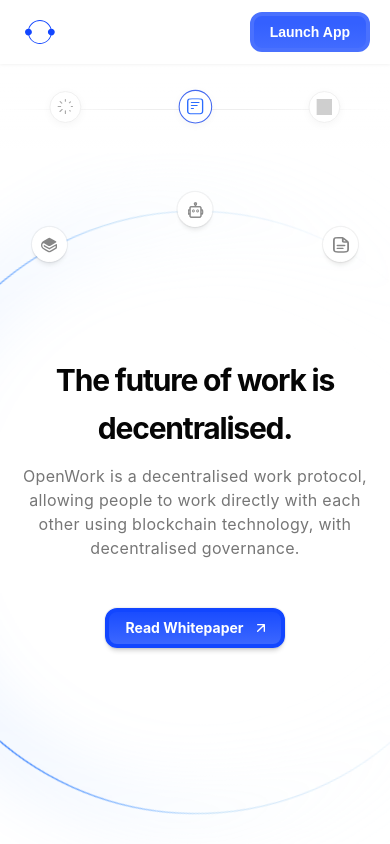
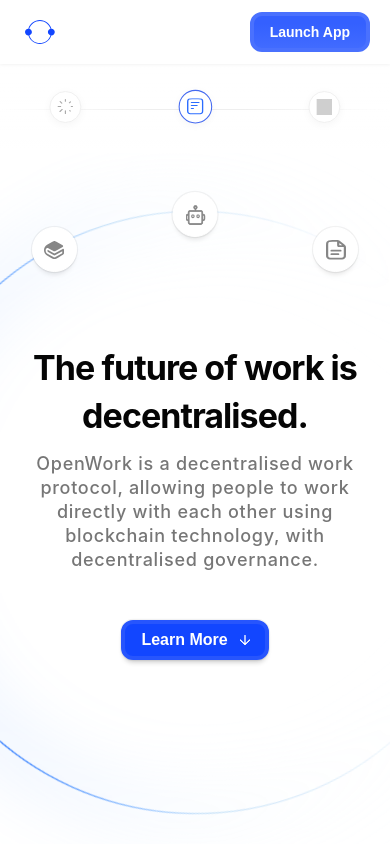
Before and after one commit to jeevithdharanish/OpenWork-pro, a React (Vite) app: page / in a window 390 px wide. Shown: the top 844 px of the page. Built offline with nearby package versions, Linux system fonts and the light colour scheme; grey boxes are pictures that could not be loaded.

Commit message:
mobile changes part-4 herosectioin-complete

```diff
--- a/src/pages/LandingPage/LandingPage.css
+++ b/src/pages/LandingPage/LandingPage.css
@@ -199,6 +199,7 @@ body.sidebar-expanded .page-radiant-glow {
   }
 }
 
+
 /* Shared Blue Button Style for Landing Page */
 .lp-blue-button {
   background: linear-gradient(180deg, #3460ff 23.958%, #4770FF 134.37%);
--- a/src/pages/LandingPage/components/HeroSection/HeroSection.css
+++ b/src/pages/LandingPage/components/HeroSection/HeroSection.css
@@ -1377,7 +1377,7 @@ body.sidebar-expanded .lp-1-section {
   .landing-main.expanded .floating-icons.active-pos-10 .icon-architecture { left: 220px !important; top: 34%; }
   .landing-main.expanded .floating-icons.active-pos-10 .icon-revolution { left: 205px !important; top: 50%; }
   .landing-main.expanded .floating-icons.active-pos-10 .icon-home { left: 360px !important; top: -90%; }
-  .landing-main.expanded .floating-icons.active-pos-10 .icon-contact { left: 208px !important; top: 60%; }
+  .landing-main.expanded .floating-icons.active-pos-10 .icon-contact {left: 215px !important; top: 64% !important;}
 
   /* Active: contact (index 11) */
   .landing-main.expanded .floating-icons.active-pos-11 .icon-set-profile { opacity: 0; top: -80%; }
@@ -1822,6 +1822,9 @@ body.sidebar-expanded .lp-1-section {
 
 
   }
+  .lp-button-icon-home {
+  transform: rotate(135deg);
+}
 
   .center-content {
     display: flex;
@@ -1844,11 +1847,11 @@ body.sidebar-expanded .lp-1-section {
     color: var(--Base-Black, #050505);
     text-align: center;
     font-family: inter,sans-serif;
-    font-size: 24px;
+    font-size: 34px !important;
     font-style: normal;
     font-weight: 700;
     line-height: 30px; /* 125% */
-    letter-spacing: -0.96px;
+    letter-spacing: -0.96px !important;
   }
 
   .main-description {
@@ -1856,19 +1859,19 @@ body.sidebar-expanded .lp-1-section {
     color: var(--Gray-Dark, #767676);
     text-align: center;
     font-family: inter, sans-serif;
-    letter-spacing: 0.02em;
-    font-size: 16px;
+    letter-spacing: 0.04em;
+    font-size: 18px !important;
     font-style: normal;
-    font-weight: 400;
+    font-weight: 500;
     margin-top: -15px;
     margin-bottom: 20px;
     line-height: 24px; /* 150% */
   }
 
-  .lp-blue-button-1 {
+  .lp-hero-blue-button-1 {
     color: var(--Base-White, #FFF);
     font-family: Satoshi,sans-serif;
-    font-size: 14px;
+    font-size: 16px;
     font-style: normal;
     font-weight: 700;
     line-height: 24px;
@@ -1879,9 +1882,9 @@ body.sidebar-expanded .lp-1-section {
     align-items: center;
     gap: 8px;
     border-radius: 12px;
-    border: 4px solid #1246FF;
-    background: linear-gradient(180deg, #1246FF -23.96%, #4770FF 134.37%);
-    box-shadow: 0 0 0.386px 1.158px rgba(0, 0, 0, 0.05), 0 4.634px 5.02px -2.317px rgba(0, 0, 0, 0.20);
+   background:  #1246FF;
+  border: 4px solid #2755fdff;
+  box-shadow: 0 0 0.386px 1.158px rgba(0, 0, 0, 0.05), 0 4.634px 5.02px -2.317px rgba(0, 0, 0, 0.20);
   }
 
  .radiant-glow-container {
@@ -2053,8 +2056,8 @@ body.sidebar-expanded .lp-1-section {
    border: 1px solid #FFF !important;
 
     box-shadow: 0 0 0.408px 1.223px rgba(0, 0, 0, 0.05), 0 4.89px 5.298px -2.445px rgba(0, 0, 0, 0.10) !important;
-    width: 35px !important;
-    height: 35px !important;
+    width: 45px !important;
+    height: 45px !important;
   }
 
   .navbar-icon-btn img {
@@ -2066,18 +2069,18 @@ body.sidebar-expanded .lp-1-section {
 
   /* Individual navbar icon sizes for mobile */
   .navbar-icon-bot img {
-    width: 16px !important;
-    height: 16px !important;
+    width: 20px !important;
+    height: 20px !important;
   }
 
   .navbar-icon-2 img {
-    width: 16px !important;
-    height: 16px !important;
+    width: 20px !important;
+    height: 20px !important;
   }
 
   .navbar-icon-3 img {
-    width: 16px !important;
-    height: 16px !important;
+    width: 20px !important;
+    height: 20px !important;
   }
 
   .navbar-icon-bot {
--- a/src/pages/LandingPage/components/HeroSection/HeroSection.jsx
+++ b/src/pages/LandingPage/components/HeroSection/HeroSection.jsx
@@ -557,11 +557,11 @@ const HeroSection = () => {
           </div>
 
           <button
-            className={Mobile?"lp-blue-button-1":"lp-blue-button"}
+            className={Mobile?"lp-hero-blue-button-1":"lp-blue-button"}
             onClick={handleLearnMore}
           >
-            Read Whitepaper
-            <img src="/assets/b16a6ff87b2913f8bdc303dda7816c024bd687cb.svg" alt="" className="lp-button-icon" />
+            {Mobile ? "Learn More" :"Get Started"}
+            <img src="/assets/b16a6ff87b2913f8bdc303dda7816c024bd687cb.svg" alt="" className="lp-button-icon lp-button-icon-home" />
           </button>
         </div>
 
--- a/src/pages/LandingPage/components/LandingHeader/LandingHeader.jsx
+++ b/src/pages/LandingPage/components/LandingHeader/LandingHeader.jsx
@@ -4,6 +4,7 @@ import Button from '../../../../components/Button/Button';
 import './LandingHeader.css';
 
 const LandingHeader = ({ onLaunchApp }) => {
+  const onlyMobile = window.innerWidth <= 480;
   const navigate = useNavigate();
 
   const handleLaunchApp = () => {
```
